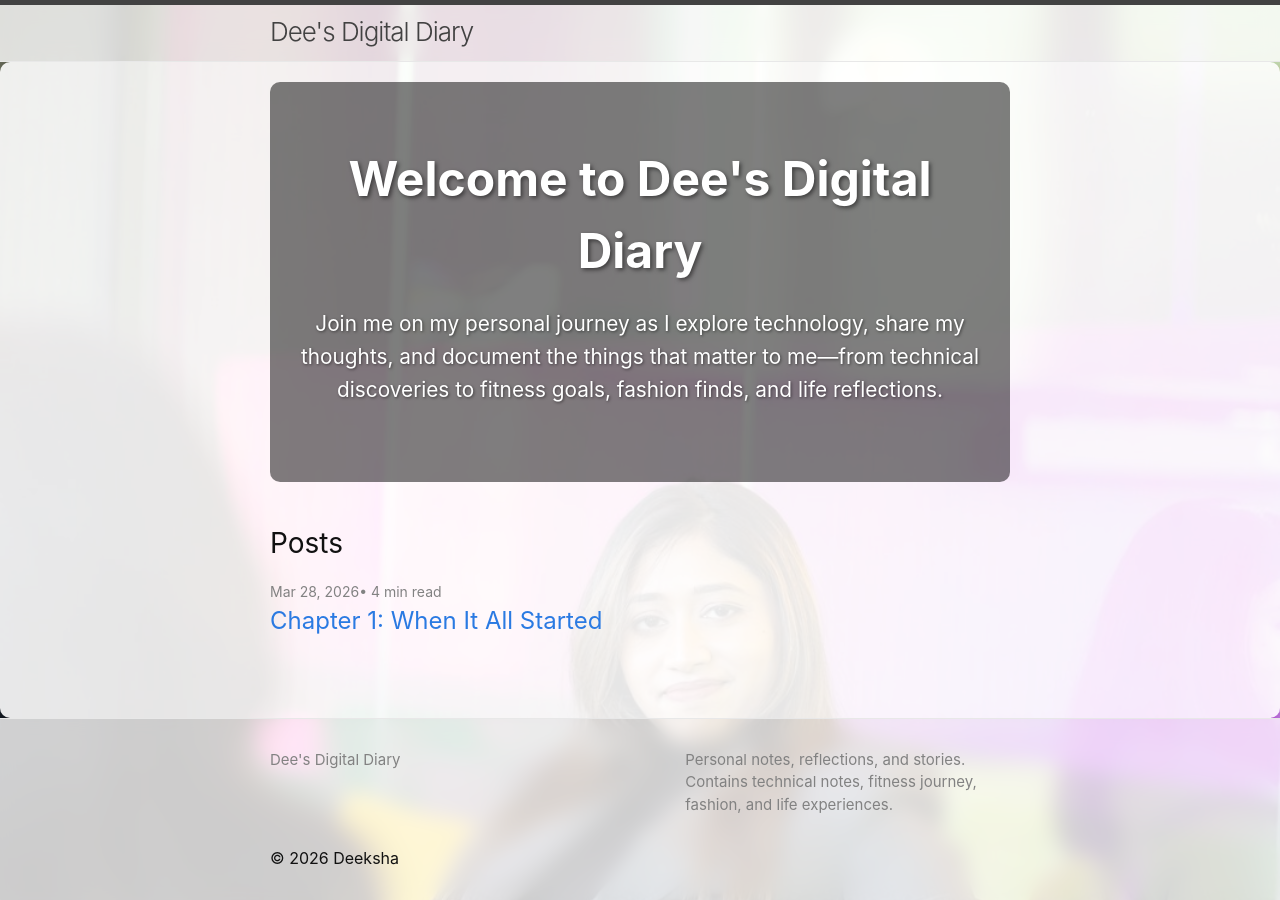
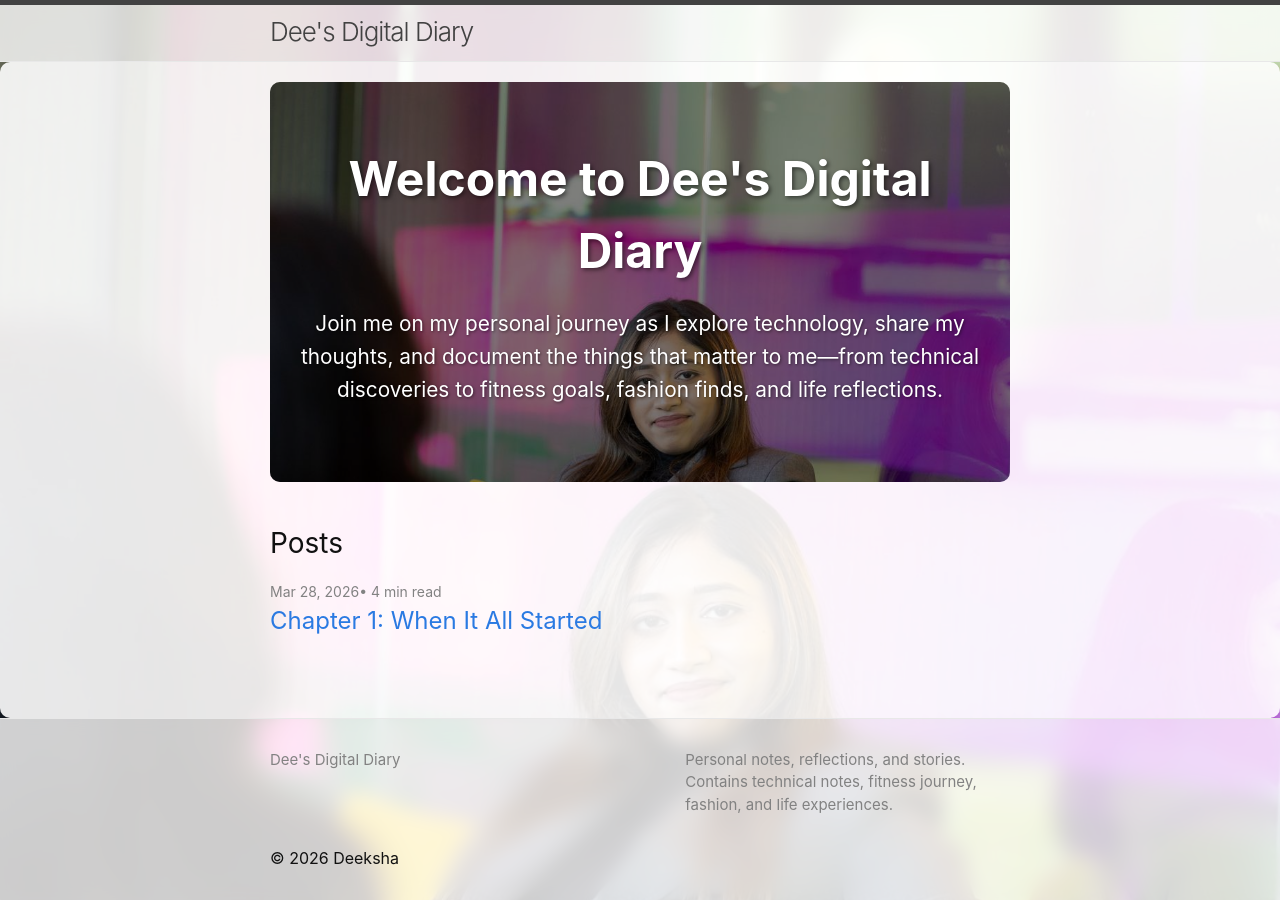
Before and after one commit to DeeReddy21/DevOpswithDee, a Jekyll site: the page built from index.markdown, in a window 1280 px wide. Built offline with Jekyll 4.4.1, drawn with Linux system fonts in a browser that asks for light colours.

Commit message:
Fix homepage hero rendering and styling

```diff
--- a/_includes/header.html
+++ b/_includes/header.html
@@ -3,7 +3,9 @@
   <div class="wrapper">
     {%- assign default_paths = site.pages | map: "path" -%}
     {%- assign page_paths = site.header_pages | default: default_paths -%}
+    {%- unless page.layout == 'post' -%}
     <span class="site-title" rel="author">{{ site.title | escape }}</span>
+    {%- endunless -%}
 
     {%- if page_paths -%}
       <nav class="site-nav">
--- a/_layouts/home.html
+++ b/_layouts/home.html
@@ -4,6 +4,11 @@ layout: default
 
 <div class="home">
   {%- if page.hero_image -%}
+    <style>
+      .home .hero {
+        background-image: url('{{ page.hero_image | relative_url }}');
+      }
+    </style>
     <div class="hero">
       <div class="hero-content">
         <h1>Welcome to Dee's Digital Diary</h1>
--- a/assets/main.scss
+++ b/assets/main.scss
@@ -6,7 +6,7 @@
 
 /* Custom styles for pretty background */
 body {
-  background-image: url('/DevOpswithDee/assets/images/coverpic.jpeg');
+  background-image: url('{{ "/assets/images/coverpic.jpeg" | relative_url }}');
   background-size: cover;
   background-position: center;
   background-attachment: fixed;
@@ -40,6 +40,9 @@ body {
   position: relative;
   width: 100%;
   height: 400px;
+  background-size: cover;
+  background-position: center;
+  background-repeat: no-repeat;
   display: flex;
   align-items: center;
   justify-content: center;
```
Also changed, not shown: assets/images/hero.jpg (deleted).
